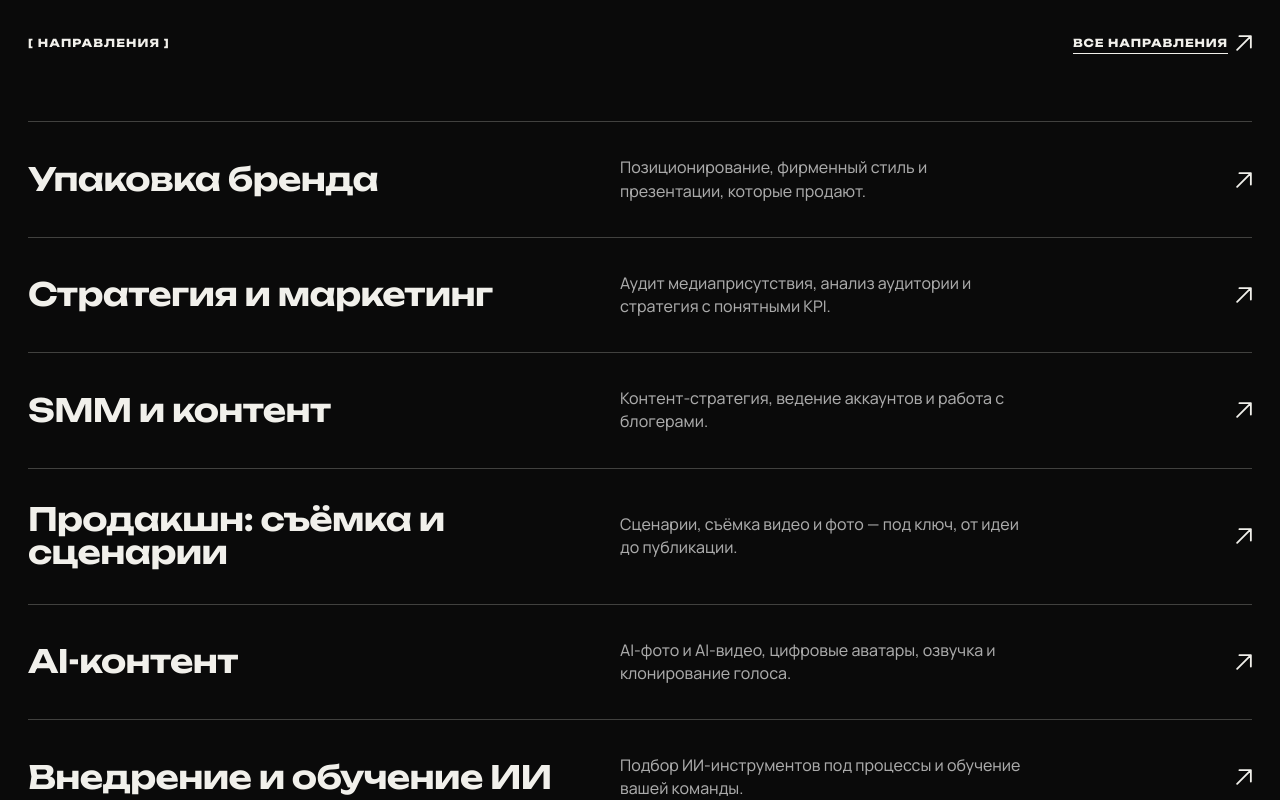
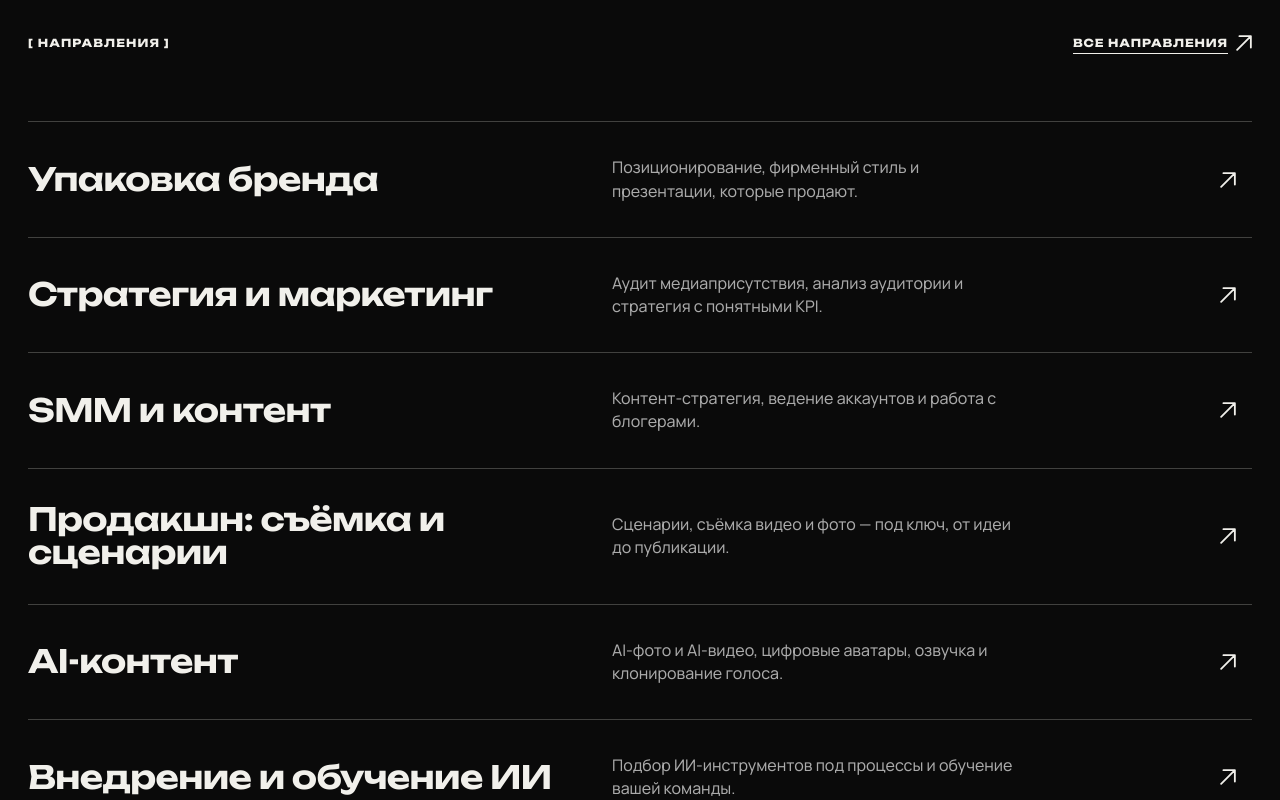
Before and after one commit to biakib/plohospal-production, a Next.js app: page / in a window 1280 px wide. Shown: the part 2200-3000 px from the top of the page. Built offline with nearby package versions, Linux system fonts and the light colour scheme.

Commit message:
Give services arrow breathing room on desktop too

```diff
--- a/app/globals.css
+++ b/app/globals.css
@@ -80,7 +80,7 @@ nav a:hover,.nav-cta:hover { color:var(--lime); }
 .text-link,.dark-link { display:inline-flex; align-items:center; gap:8px; font-size:12px; font-weight:800; text-transform:uppercase; letter-spacing:.08em; text-decoration:underline; text-underline-offset:6px; }
 .service-list { margin-top:70px; border-top:1px solid var(--line); }
 .service-list article { border-bottom:1px solid var(--line); transition:background .25s,color .25s; }
-.service-toggle { width:100%; display:grid; grid-template-columns:1fr 1fr 40px; align-items:center; gap:30px; padding:34px 0; border:0; background:transparent; color:inherit; font:inherit; text-align:left; cursor:pointer; transition:padding .25s,background .25s,color .25s; }
+.service-toggle { width:100%; display:grid; grid-template-columns:1fr 1fr 40px; align-items:center; gap:30px; padding:34px 16px 34px 0; border:0; background:transparent; color:inherit; font:inherit; text-align:left; cursor:pointer; transition:padding .25s,background .25s,color .25s; }
 .service-list article:hover .service-toggle,.service-list article.is-open .service-toggle { padding-left:20px; background:var(--lime); color:#000; }
 .service-list h3 { margin:0; font-family:var(--font-display); font-size:32px; font-weight:650; line-height:1.05; letter-spacing:-.02em; }
 .service-toggle p { margin:0; max-width:410px; color:#aaa; line-height:1.45; transition:color .25s; }
```
Also changed, not shown: 13 other files (tests, documents, lock files or other folders).
